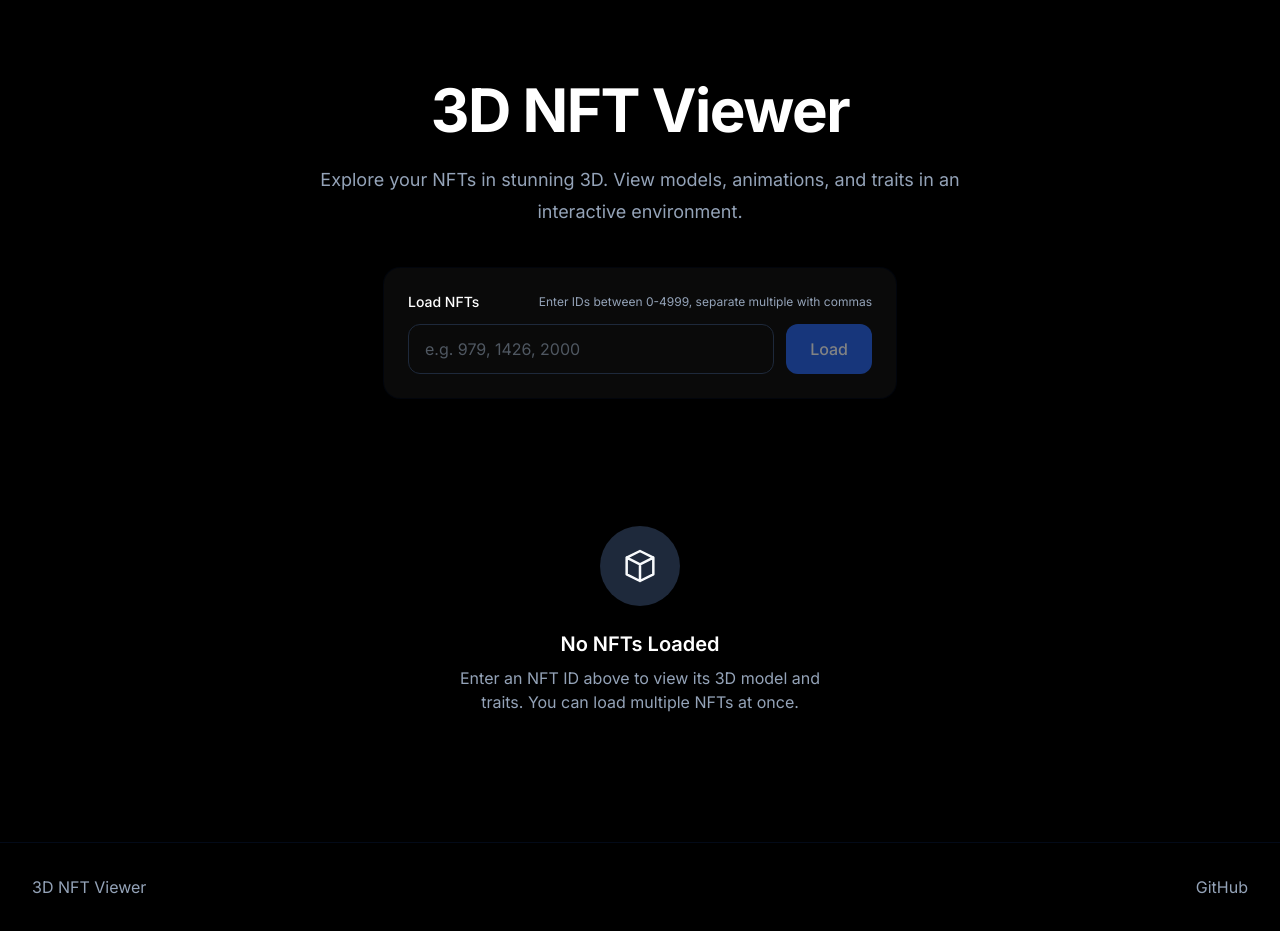
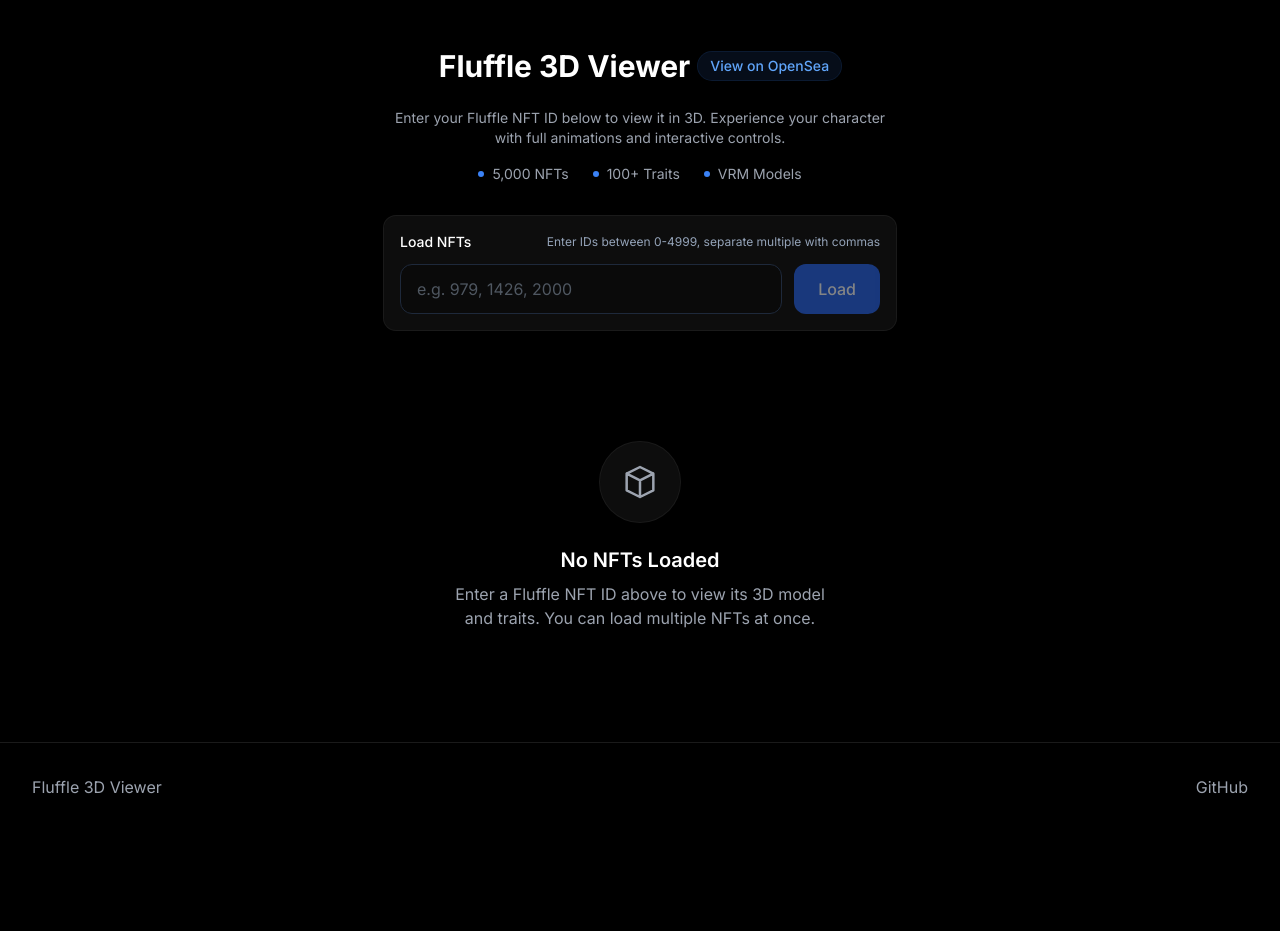
Before and after one commit to xultradotfun/fluffle-3d, a Next.js app: page / in a window 1280 px wide. After the commit the page ends 831 px from the top, so only its background shows below. Built offline with nearby package versions, Linux system fonts and the light colour scheme.

Commit message:
so much better now

```diff
--- a/src/app/page.tsx
+++ b/src/app/page.tsx
@@ -2,6 +2,7 @@
 
 import { useState } from "react";
 import { NFTInput, NFTViewer } from "@/components/NFTLoader";
+import Hero from "@/components/Hero";
 import type { NFTTrait } from "@/utils/nftLoader";
 
 interface ViewerData {
@@ -36,32 +37,18 @@
   };
 
   return (
-    <div className="flex min-h-screen flex-col">
+    <div className="flex min-h-screen flex-col bg-black">
       {/* Hero Section */}
-      <section className="relative overflow-hidden bg-background py-20">
-        <div className="absolute inset-0 bg-[radial-gradient(45rem_50rem_at_top,theme(colors.primary.100/0.1),transparent)]" />
-        <div className="absolute inset-y-0 right-1/2 -z-10 mr-16 w-[200%] origin-bottom-left skew-x-[-30deg] bg-background shadow-xl shadow-primary/10 ring-1 ring-primary/10" />
-        <div className="relative mx-auto max-w-7xl px-6 lg:px-8">
-          <div className="mx-auto max-w-2xl text-center">
-            <h1 className="text-4xl font-bold tracking-tight text-foreground sm:text-6xl">
-              3D NFT Viewer
-            </h1>
-            <p className="mt-6 text-lg leading-8 text-muted-foreground">
-              Explore your NFTs in stunning 3D. View models, animations, and
-              traits in an interactive environment.
-            </p>
-          </div>
-        </div>
-      </section>
+      <Hero />
 
       {/* Form Section */}
-      <section className="relative -mt-10 z-10">
+      <section className="relative -mt-4 z-10">
         <div className="mx-auto max-w-xl px-4 sm:px-6 lg:px-8">
-          <div className="overflow-hidden rounded-2xl bg-card shadow-lg ring-1 ring-primary/5">
-            <div className="p-6">
+          <div className="overflow-hidden rounded-xl bg-white/5 shadow-lg ring-1 ring-white/10 backdrop-blur-lg">
+            <div className="p-4">
               <NFTInput onLoad={handleNFTLoad} onError={handleNFTError} />
               {error && (
-                <div className="mt-4 rounded-lg bg-destructive/10 border border-destructive/30 px-4 py-3 text-sm text-destructive-foreground">
+                <div className="mt-4 rounded-lg bg-red-500/10 border border-red-500/30 px-4 py-3 text-sm text-red-400">
                   {error}
                 </div>
               )}
@@ -71,12 +58,12 @@
       </section>
 
       {/* Content Section */}
-      <section className="mx-auto max-w-[1600px] px-4 sm:px-6 lg:px-8 py-16 flex-grow">
+      <section className="mx-auto max-w-[1600px] px-4 sm:px-6 lg:px-8 py-12 flex-grow">
         {viewers.length > 0 ? (
           <>
             <div className="flex items-center justify-between mb-8">
-              <h2 className="text-2xl font-bold text-foreground">Your NFTs</h2>
-              <span className="inline-flex items-center rounded-full bg-secondary px-4 py-1.5 text-sm text-secondary-foreground ring-1 ring-inset ring-secondary/30">
+              <h2 className="text-2xl font-bold text-white">Your NFTs</h2>
+              <span className="inline-flex items-center rounded-full bg-blue-500/10 px-4 py-1.5 text-sm text-blue-400 ring-1 ring-inset ring-blue-500/30">
                 {viewers.length} loaded
               </span>
             </div>
@@ -94,9 +81,9 @@
           </>
         ) : (
           <div className="text-center py-16">
-            <div className="inline-flex items-center justify-center w-20 h-20 rounded-full bg-secondary mb-6">
+            <div className="inline-flex items-center justify-center w-20 h-20 rounded-full bg-white/5 mb-6 ring-1 ring-white/10">
               <svg
-                className="w-10 h-10 text-secondary-foreground"
+                className="w-10 h-10 text-gray-400"
                 fill="none"
                 stroke="currentColor"
                 viewBox="0 0 24 24"
@@ -109,27 +96,27 @@
                 />
               </svg>
             </div>
-            <h3 className="text-xl font-semibold text-foreground mb-2">
+            <h3 className="text-xl font-semibold text-white mb-2">
               No NFTs Loaded
             </h3>
-            <p className="text-muted-foreground max-w-sm mx-auto">
-              Enter an NFT ID above to view its 3D model and traits. You can
-              load multiple NFTs at once.
+            <p className="text-gray-400 max-w-sm mx-auto">
+              Enter a Fluffle NFT ID above to view its 3D model and traits. You
+              can load multiple NFTs at once.
             </p>
           </div>
         )}
       </section>
 
       {/* Footer */}
-      <footer className="border-t border-primary/10 py-8 bg-background mt-auto">
+      <footer className="border-t border-white/10 py-8 bg-black/50 backdrop-blur-lg mt-auto">
         <div className="mx-auto max-w-7xl px-4 sm:px-6 lg:px-8">
           <div className="flex justify-between items-center">
-            <span className="text-muted-foreground">3D NFT Viewer</span>
+            <span className="text-gray-400">Fluffle 3D Viewer</span>
             <a
               href="https://github.com/yourusername/your-repo"
               target="_blank"
               rel="noopener noreferrer"
-              className="text-muted-foreground hover:text-foreground transition-colors"
+              className="text-gray-400 hover:text-white transition-colors"
             >
               GitHub
             </a>
--- /dev/null
+++ b/src/components/Hero.tsx
@@ -0,0 +1,45 @@
+"use client";
+
+export default function Hero() {
+  return (
+    <section className="relative overflow-hidden py-12">
+      {/* Background Effects */}
+      <div className="absolute inset-0 -z-10">
+        <div className="absolute inset-0 bg-[radial-gradient(45rem_50rem_at_top,rgba(59,130,246,0.08),transparent)]" />
+      </div>
+
+      {/* Content */}
+      <div className="mx-auto max-w-2xl px-4 text-center">
+        <div className="flex items-center justify-center gap-2 mb-6">
+          <h1 className="text-3xl font-bold text-white">Fluffle 3D Viewer</h1>
+          <a
+            href="https://opensea.io/collection/fluffle"
+            target="_blank"
+            rel="noopener noreferrer"
+            className="rounded-full bg-blue-500/10 px-3 py-1 text-sm font-medium text-blue-400 ring-1 ring-blue-500/20 hover:bg-blue-500/20 transition-colors"
+          >
+            View on OpenSea
+          </a>
+        </div>
+        <p className="text-gray-400 text-sm max-w-lg mx-auto">
+          Enter your Fluffle NFT ID below to view it in 3D. Experience your
+          character with full animations and interactive controls.
+        </p>
+        <div className="mt-4 flex items-center justify-center gap-6 text-sm text-gray-400">
+          <div className="flex items-center gap-2">
+            <div className="w-1.5 h-1.5 rounded-full bg-blue-500"></div>
+            <span>5,000 NFTs</span>
+          </div>
+          <div className="flex items-center gap-2">
+            <div className="w-1.5 h-1.5 rounded-full bg-blue-500"></div>
+            <span>100+ Traits</span>
+          </div>
+          <div className="flex items-center gap-2">
+            <div className="w-1.5 h-1.5 rounded-full bg-blue-500"></div>
+            <span>VRM Models</span>
+          </div>
+        </div>
+      </div>
+    </section>
+  );
+}
--- a/src/components/NFTLoader.tsx
+++ b/src/components/NFTLoader.tsx
@@ -2,7 +2,6 @@
 
 import { useState } from "react";
 import VRMViewer from "./VRMViewer";
-import NFTTraits from "./NFTTraits";
 import { loadNFTModels } from "@/utils/nftLoader";
 import type { NFTTrait } from "@/utils/nftLoader";
 
@@ -165,15 +164,16 @@
 
 export function NFTViewer({ id, urls, traits, onRemove }: NFTViewerProps) {
   return (
-    <div className="group relative bg-[#111] rounded-xl overflow-hidden border border-white/10 transition-all hover:border-white/20 hover:shadow-lg">
+    <div className="group relative overflow-hidden rounded-2xl bg-gradient-to-b from-[#1a1a1a] to-[#111] border border-white/10 transition-all duration-300 hover:border-blue-500/50 hover:shadow-[0_0_30px_-10px_rgba(59,130,246,0.5)]">
+      {/* Dismiss Button */}
       {onRemove && (
         <button
           onClick={() => onRemove(id)}
-          className="absolute top-3 right-3 z-20 p-1.5 rounded-full bg-white/5 backdrop-blur-sm border border-white/10 hover:bg-white/10 hover:border-white/20 transition-all opacity-0 group-hover:opacity-100 focus:opacity-100 focus:outline-none"
+          className="absolute top-4 right-4 z-20 p-2 rounded-xl bg-black/80 backdrop-blur-sm border border-white/10 hover:bg-black hover:border-blue-500/50 transition-all duration-200 opacity-0 group-hover:opacity-100 focus:opacity-100 focus:outline-none"
           title="Remove NFT"
         >
           <svg
-            className="w-4 h-4 text-[#ededed]"
+            className="w-4 h-4 text-gray-400 hover:text-blue-400 transition-colors"
             fill="none"
             stroke="currentColor"
             viewBox="0 0 24 24"
@@ -187,19 +187,85 @@
           </svg>
         </button>
       )}
-      <div className="p-5">
-        <div className="flex items-center justify-between mb-5">
-          <h2 className="text-lg font-bold text-[#ededed]">NFT #{id}</h2>
-          <span className="inline-flex items-center rounded-full bg-blue-500/15 px-2.5 py-0.5 text-xs font-semibold text-blue-400 ring-1 ring-blue-500/25">
-            VRM Model
+
+      {/* Header Section */}
+      <div className="absolute top-0 left-0 right-0 z-10 p-4 bg-gradient-to-b from-black/90 via-black/50 to-transparent">
+        <div className="flex items-center justify-between">
+          <div className="flex items-center gap-3">
+            <h3 className="text-lg font-bold text-white">#{id}</h3>
+            <div className="h-4 w-[1px] bg-white/20"></div>
+            <span className="text-sm text-gray-400 font-medium">Fluffle</span>
+          </div>
+          <span className="inline-flex items-center gap-1.5 rounded-full bg-blue-500/20 px-2.5 py-1 text-xs font-semibold text-blue-400 ring-1 ring-blue-500/30">
+            <svg className="w-3 h-3" fill="currentColor" viewBox="0 0 24 24">
+              <path d="M12 2C6.48 2 2 6.48 2 12s4.48 10 10 10 10-4.48 10-10S17.52 2 12 2zm0 18c-4.41 0-8-3.59-8-8s3.59-8 8-8 8 3.59 8 8-3.59 8-8 8zm-5.5-2.5l7.51-3.49L17.5 6.5 9.99 9.99 6.5 17.5zm5.5-6.6c.61 0 1.1.49 1.1 1.1s-.49 1.1-1.1 1.1-1.1-.49-1.1-1.1.49-1.1 1.1-1.1z" />
+            </svg>
+            3D Model
           </span>
         </div>
-        <div className="relative bg-[#1a1a1a] rounded-lg overflow-hidden shadow-inner ring-1 ring-white/5">
-          <div className="aspect-square w-full">
-            <VRMViewer modelUrls={urls} />
+      </div>
+
+      {/* VRM Viewer Section */}
+      <div className="relative aspect-square w-full bg-[radial-gradient(circle_at_center,#1a1a1a,#111)] group-hover:bg-[radial-gradient(circle_at_center,#1a1a1a,#0f0f0f)] transition-all duration-300">
+        <VRMViewer modelUrls={urls} />
+        <div className="absolute inset-0 pointer-events-none ring-1 ring-inset ring-white/10"></div>
+      </div>
+
+      {/* Traits Section */}
+      <div className="p-6 bg-gradient-to-b from-black/50 to-transparent">
+        <div className="flex items-center gap-2 mb-5">
+          <div className="flex-1 h-[1px] bg-gradient-to-r from-transparent via-white/10 to-transparent"></div>
+          <div className="flex items-center gap-2 px-3 py-1.5 rounded-full bg-white/[0.03] border border-white/5">
+            <svg
+              className="w-3.5 h-3.5 text-blue-400"
+              fill="currentColor"
+              viewBox="0 0 24 24"
+            >
+              <path d="M4 7.2L12 3l8 4.2v9.6L12 21l-8-4.2V7.2zm2 1.5v6.6l6 3.2 6-3.2V8.7l-6-3.2-6 3.2z" />
+            </svg>
+            <span className="text-xs font-semibold text-blue-400/90 uppercase tracking-wider">
+              Traits
+            </span>
           </div>
+          <div className="flex-1 h-[1px] bg-gradient-to-r from-transparent via-white/10 to-transparent"></div>
         </div>
-        <NFTTraits id={id} traits={traits} />
+
+        <div className="space-y-2">
+          {Object.entries(traits)
+            .filter(
+              ([key, value]) =>
+                key.endsWith("_display_name") &&
+                typeof value === "string" &&
+                value !== "-1"
+            )
+            .map(([key, value]) => (
+              <div
+                key={key}
+                className="group/trait flex items-center px-3 py-2 rounded-lg bg-white/[0.02] hover:bg-white/[0.04] border border-white/5 hover:border-blue-500/20 transition-all duration-200"
+              >
+                <div className="flex-1 min-w-0">
+                  <span className="text-xs font-medium text-gray-400 group-hover/trait:text-blue-400 transition-colors break-words">
+                    {key
+                      .replace(/_display_name$/, "")
+                      .replace(/([A-Z])/g, " $1")
+                      .trim()
+                      .split(" ")
+                      .map(
+                        (word) =>
+                          word.charAt(0).toUpperCase() +
+                          word.slice(1).toLowerCase()
+                      )
+                      .join(" ")}
+                  </span>
+                </div>
+                <div className="ml-3 flex-shrink-0">
+                  <span className="inline-block px-2 py-0.5 rounded-full bg-white/[0.03] border border-white/5 text-xs font-medium text-white group-hover/trait:bg-blue-500/10 group-hover/trait:border-blue-500/20 transition-all whitespace-nowrap">
+                    {value}
+                  </span>
+                </div>
+              </div>
+            ))}
+        </div>
       </div>
     </div>
   );
--- a/src/components/NFTViewer.tsx
+++ b/src/components/NFTViewer.tsx
@@ -15,12 +15,12 @@
   onRemove,
 }: NFTViewerProps) {
   return (
-    <div className="group relative overflow-hidden rounded-xl bg-[#111] border border-white/10 transition-all hover:border-blue-500/50 hover:shadow-lg">
+    <div className="group relative overflow-hidden rounded-2xl bg-gradient-to-b from-[#1a1a1a] to-[#111] border border-white/10 transition-all hover:border-blue-500/50 hover:shadow-[0_0_30px_-10px_rgba(59,130,246,0.5)]">
       {/* Dismiss Button */}
       {onRemove && (
         <button
           onClick={() => onRemove(id)}
-          className="absolute top-3 right-3 z-20 p-1.5 rounded-full bg-black/80 backdrop-blur-sm border border-white/10 hover:bg-black hover:border-blue-500/50 transition-all opacity-0 group-hover:opacity-100 focus:opacity-100 focus:outline-none"
+          className="absolute top-4 right-4 z-20 p-2 rounded-xl bg-black/80 backdrop-blur-sm border border-white/10 hover:bg-black hover:border-blue-500/50 transition-all opacity-0 group-hover:opacity-100 focus:opacity-100 focus:outline-none"
           title="Remove NFT"
         >
           <svg
@@ -39,43 +39,56 @@
         </button>
       )}
 
+      {/* Header Section */}
+      <div className="absolute top-0 left-0 right-0 z-10 p-4 bg-gradient-to-b from-black/80 to-transparent">
+        <div className="flex items-center justify-between">
+          <h3 className="text-lg font-bold text-white">Character #{id}</h3>
+          <span className="inline-flex items-center rounded-full bg-blue-500/20 px-2.5 py-1 text-xs font-semibold text-blue-400 ring-1 ring-blue-500/30">
+            VRM Model
+          </span>
+        </div>
+      </div>
+
       {/* VRM Viewer Section */}
-      <div className="relative aspect-square w-full bg-[#1a1a1a]">
+      <div className="relative aspect-square w-full bg-gradient-radial from-[#1a1a1a] to-[#111]">
         <VRMViewer modelUrls={urls} />
       </div>
 
       {/* Traits Section */}
-      <div className="p-5 space-y-4 bg-gradient-to-b from-[#111]/50 to-[#111] border-t border-white/10">
-        {/* ID Section */}
-        <div className="flex items-center justify-between">
-          <h3 className="text-lg font-bold text-[#ededed]">Character #{id}</h3>
-          <div className="flex items-center gap-2">
-            <span className="inline-flex items-center rounded-full bg-blue-500/15 px-2.5 py-0.5 text-xs font-semibold text-blue-400 ring-1 ring-blue-500/25">
-              VRM Model
-            </span>
-          </div>
+      <div className="p-4">
+        <div className="flex items-center justify-between mb-3">
+          <h4 className="text-sm font-semibold text-gray-400 uppercase tracking-wider">
+            Traits
+          </h4>
+          <span className="text-xs text-gray-500">
+            {
+              Object.keys(traits).filter((key) => key.endsWith("_display_name"))
+                .length
+            }{" "}
+            attributes
+          </span>
         </div>
 
-        {/* Traits Grid */}
-        <div className="grid grid-cols-2 gap-2.5">
+        <div className="divide-y divide-white/5">
           {Object.entries(traits)
             .filter(
-              ([key]) =>
-                !key.endsWith("_display_name") &&
-                key in traits &&
-                typeof traits[key as keyof NFTTrait] !== "number"
+              ([key, value]) =>
+                key.endsWith("_display_name") &&
+                typeof value === "string" &&
+                value !== "-1"
             )
             .map(([key, value]) => (
               <div
                 key={key}
-                className="flex flex-col rounded-lg bg-white/[0.03] p-3 border border-white/10 hover:border-white/20 transition-colors"
+                className="flex items-center justify-between py-2 first:pt-0 last:pb-0"
               >
-                <span className="text-xs font-medium text-blue-400 uppercase tracking-wide">
-                  {key.replace(/([A-Z])/g, " $1").trim()}
+                <span className="text-sm font-medium text-blue-400">
+                  {key
+                    .replace(/_display_name$/, "")
+                    .replace(/([A-Z])/g, " $1")
+                    .trim()}
                 </span>
-                <span className="mt-1 text-sm font-medium text-[#ededed] truncate">
-                  {value}
-                </span>
+                <span className="text-sm font-medium text-white">{value}</span>
               </div>
             ))}
         </div>
```
